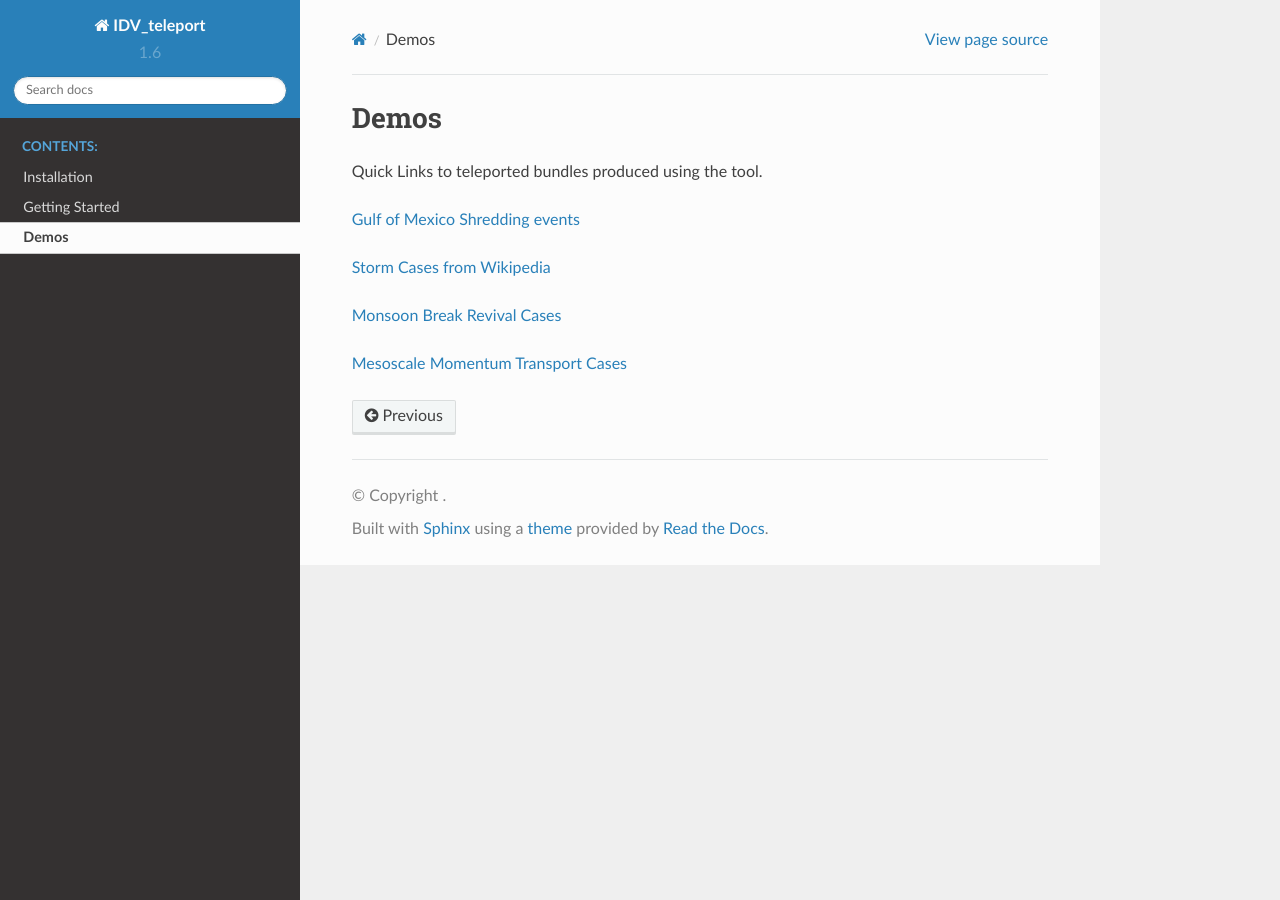
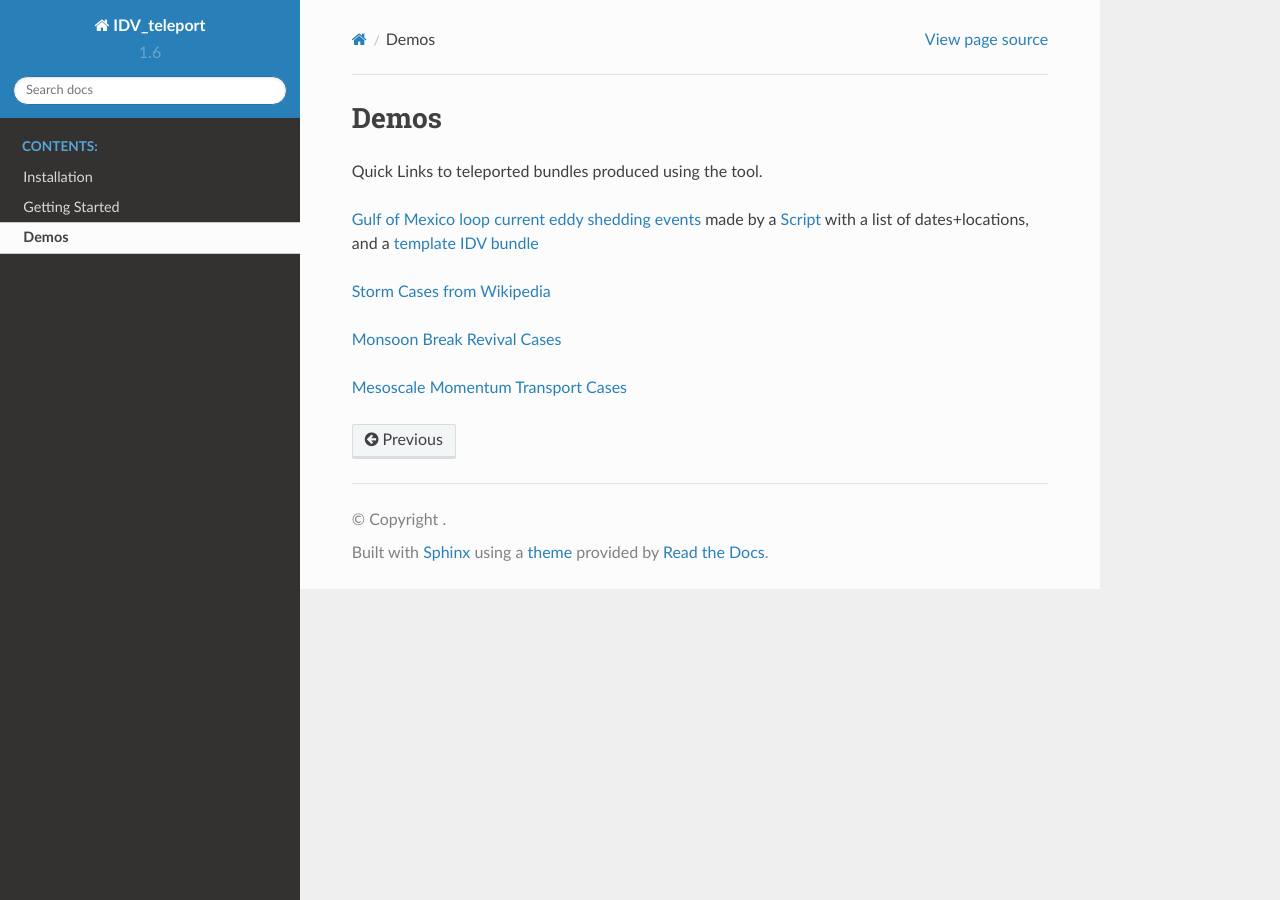
Before and after one commit to suvarchal/IDV_teleport, a Sphinx documentation site: the page built from sphinx/demos.rst, in a window 1280 px wide. Built offline with Sphinx 7.4.7 and the Read the Docs theme 2.0.0, drawn with Linux system fonts in a browser that asks for light colours.

Commit message:
Update demos.rst

```diff
--- a/sphinx/demos.rst
+++ b/sphinx/demos.rst
@@ -3,7 +3,7 @@ Demos
 ===============
 Quick Links to teleported bundles produced using the tool.
 
-`Gulf of Mexico Shredding events <http://earthcube.ccs.miami.edu:8080/repository/entry/show?entryid=31437fa8-3dcb-4770-a9f2-e6595b89fd7e>`_
+`Gulf of Mexico loop current eddy shedding events <http://earthcube.ccs.miami.edu:8080/repository/entry/show?entryid=31437fa8-3dcb-4770-a9f2-e6595b89fd7e>`_ made by a `Script <http://earthcube.ccs.miami.edu:8080/repository/entry/show?entryid=8958e4da-8a51-4f88-8ac6-cbf797d7cb6f>`_ with a list of dates+locations, and a `template IDV bundle <http://earthcube.ccs.miami.edu:8080/repository/entry/show?entryid=0dcfbd52-76b5-44aa-85cf-7d79efad7b62>`_
 
 `Storm Cases from Wikipedia <https://weather.rsmas.miami.edu/repository/entry/show?entryid=54211aad-6dff-4a37-a642-b6b9c6365e09>`_
 
```
